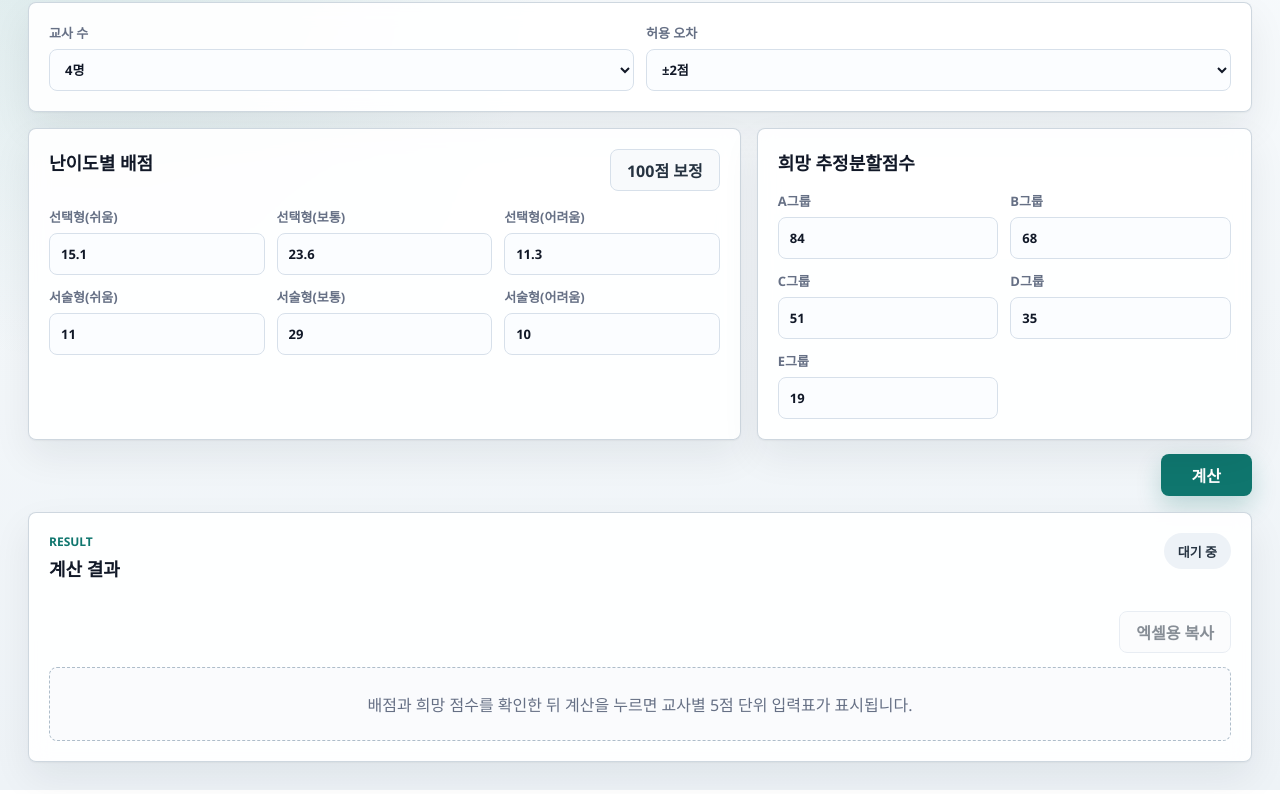
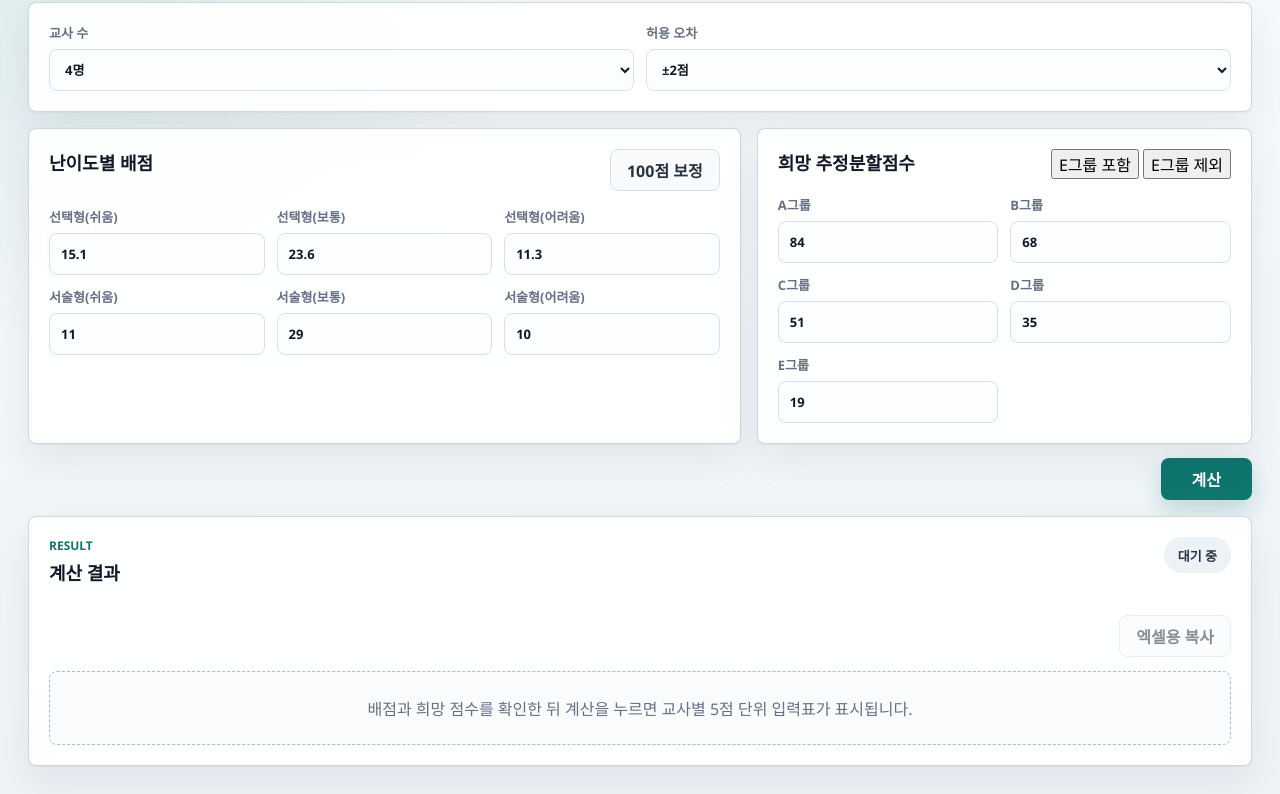
Before and after one commit to mathtjungsw/estimated-cut-score-tool, a plain HTML site: page index.html in a window 1280 px wide. Shown: the part 106-900 px from the top of the page. Drawn offline with Linux system fonts and the light colour scheme.

Commit message:
Add E group mode tabs

```diff
--- a/index.html
+++ b/index.html
@@ -55,6 +55,10 @@
           <section class="panel" aria-labelledby="targetsTitle">
             <div class="section-head">
               <h2 id="targetsTitle">희망 추정분할점수</h2>
+              <div class="segmented-control" aria-label="E그룹 표시 방식">
+                <button class="segment-button active" type="button" data-e-mode="include">E그룹 포함</button>
+                <button class="segment-button" type="button" data-e-mode="exclude">E그룹 제외</button>
+              </div>
             </div>
             <div class="target-grid" id="targetInputs"></div>
           </section>
```
